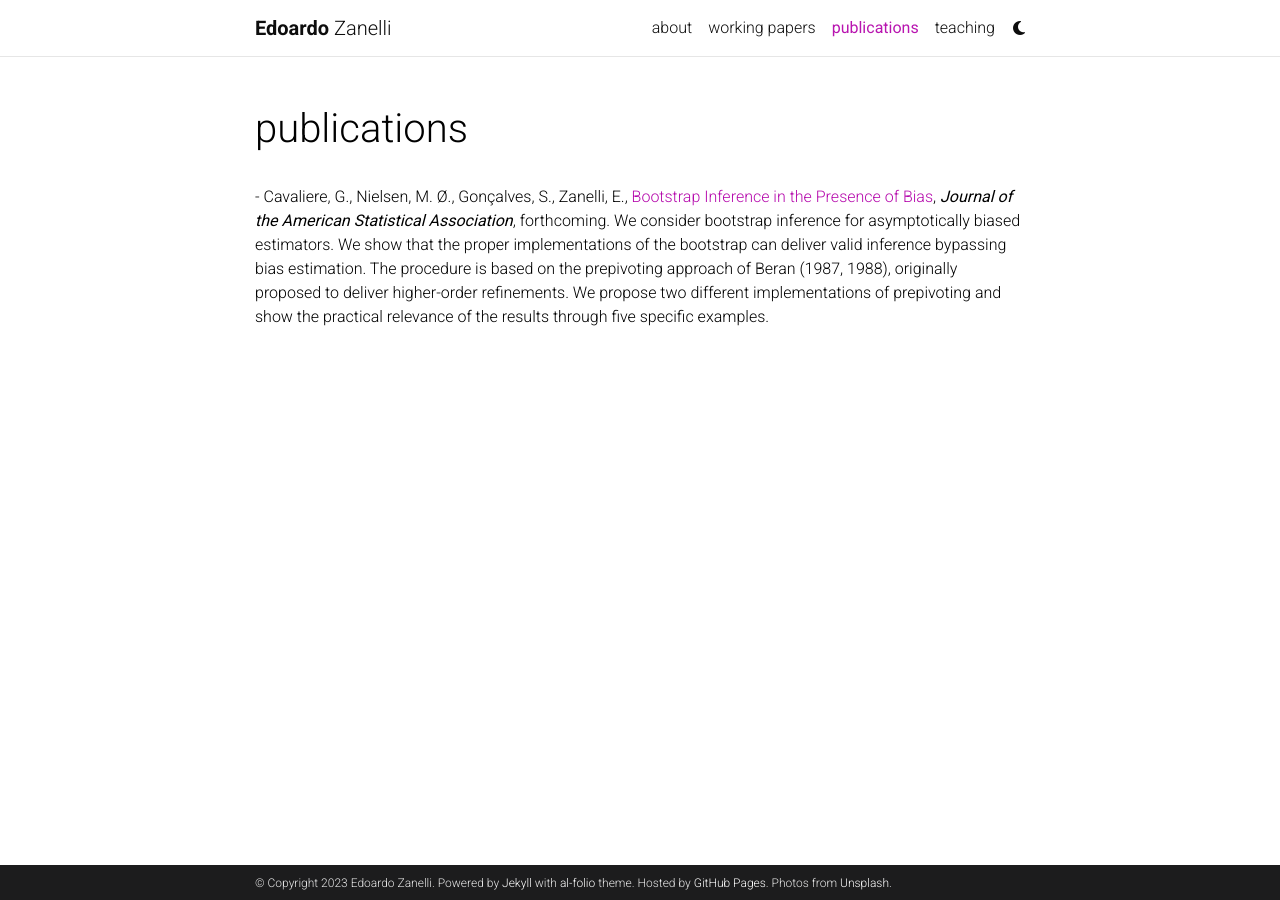
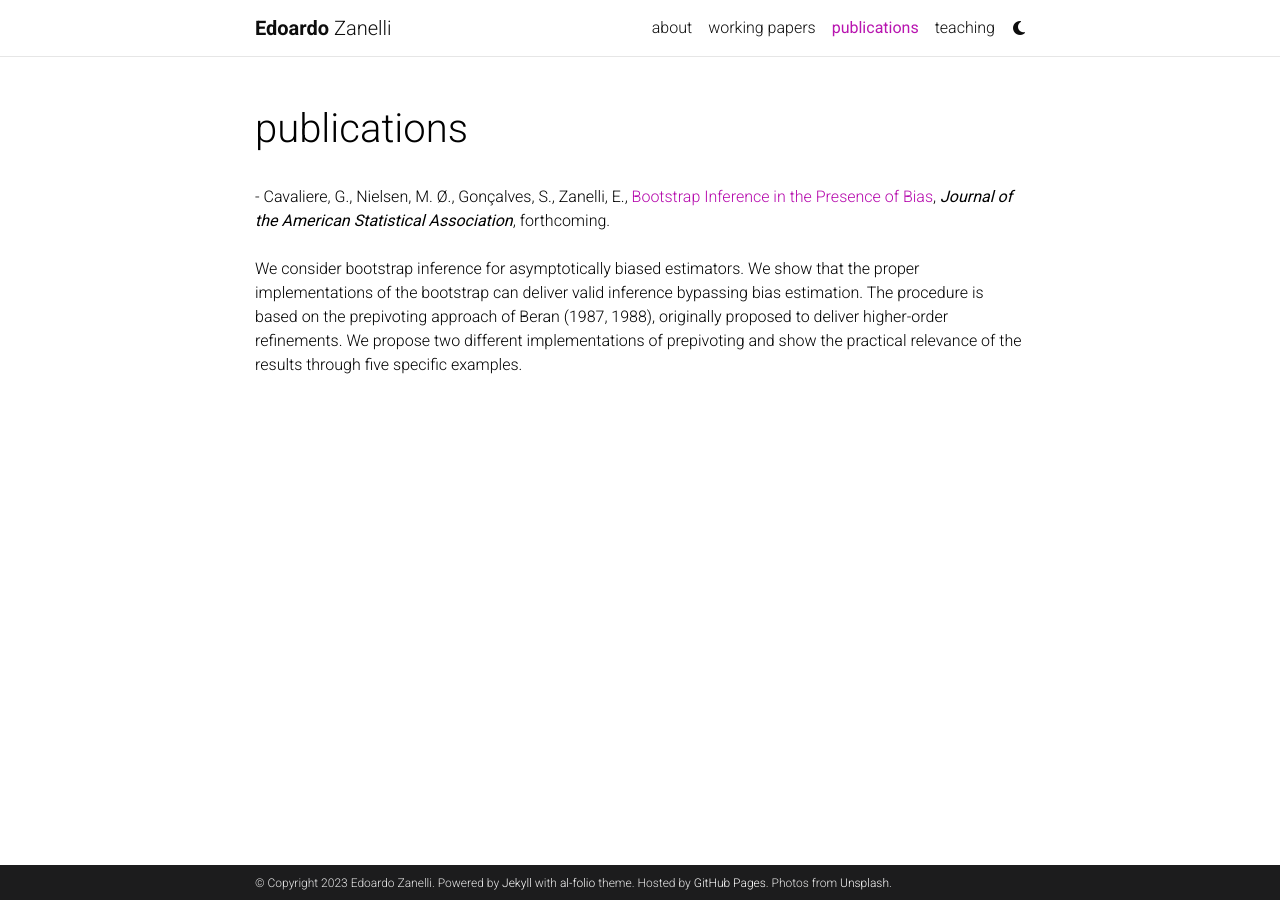
Before and after one commit to edoardozanelli/edoardozanelli.github.io, a Jekyll site: the page built from _pages/publications.md, in a window 1280 px wide. Built offline with Jekyll 4.4.1, drawn with Linux system fonts in a browser that asks for light colours; comment, search, counter and statistics services are not loaded; a style sheet for code colours, icons or effects is not loaded.

Commit message:
Update publications.md

```diff
--- a/_pages/publications.md
+++ b/_pages/publications.md
@@ -9,6 +9,10 @@
 <!-- _pages/publications.md -->
 <div class="publications">
 
-- Cavaliere, G., Nielsen, M. Ø., Gonçalves, S., Zanelli, E., <a href="https://www.tandfonline.com/doi/full/10.1080/01621459.2023.2284980">Bootstrap Inference in the Presence of Bias</a>, <b><i>Journal of the American Statistical Association</i></b>, forthcoming.
+- Cavaliere, G., Nielsen, M. Ø., Gonçalves, S., Zanelli, E., <a href="https://www.tandfonline.com/doi/full/10.1080/01621459.2023.2284980">Bootstrap Inference in the Presence of Bias</a>, <b><i>Journal of the American Statistical Association</i></b>, forthcoming. <br>
+
+
+<br>
+
 
 We consider bootstrap inference for asymptotically biased estimators. We show that the proper implementations of the bootstrap can deliver valid inference bypassing bias estimation. The procedure is based on the prepivoting approach of Beran (1987, 1988), originally proposed to deliver higher-order refinements. We propose two different implementations of prepivoting and show the practical relevance of the results through five specific examples.
```
